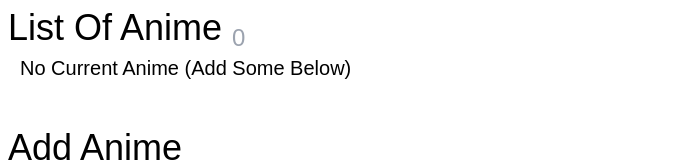
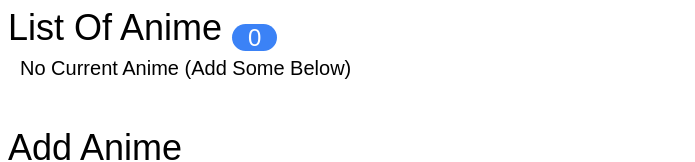
Before and after one commit to fschatbot/anime_list, a React (Create React App) app: page / in a window 1280 px wide. Shown: the top 162 px of the page, without its empty margins (0-695 px from the left). Built offline with nearby package versions, Linux system fonts and the light colour scheme.

Commit message:
Added a better tag for counting

```diff
--- a/src/index.css
+++ b/src/index.css
@@ -79,7 +79,8 @@
 	}
 
 	sub {
-		@apply text-gray-400 text-2xl;
+		@apply bg-blue-500 text-white text-2xl px-4 rounded-2xl
+		transition-all duration-500 ease-linear;
 	}
 
 	body {
```
